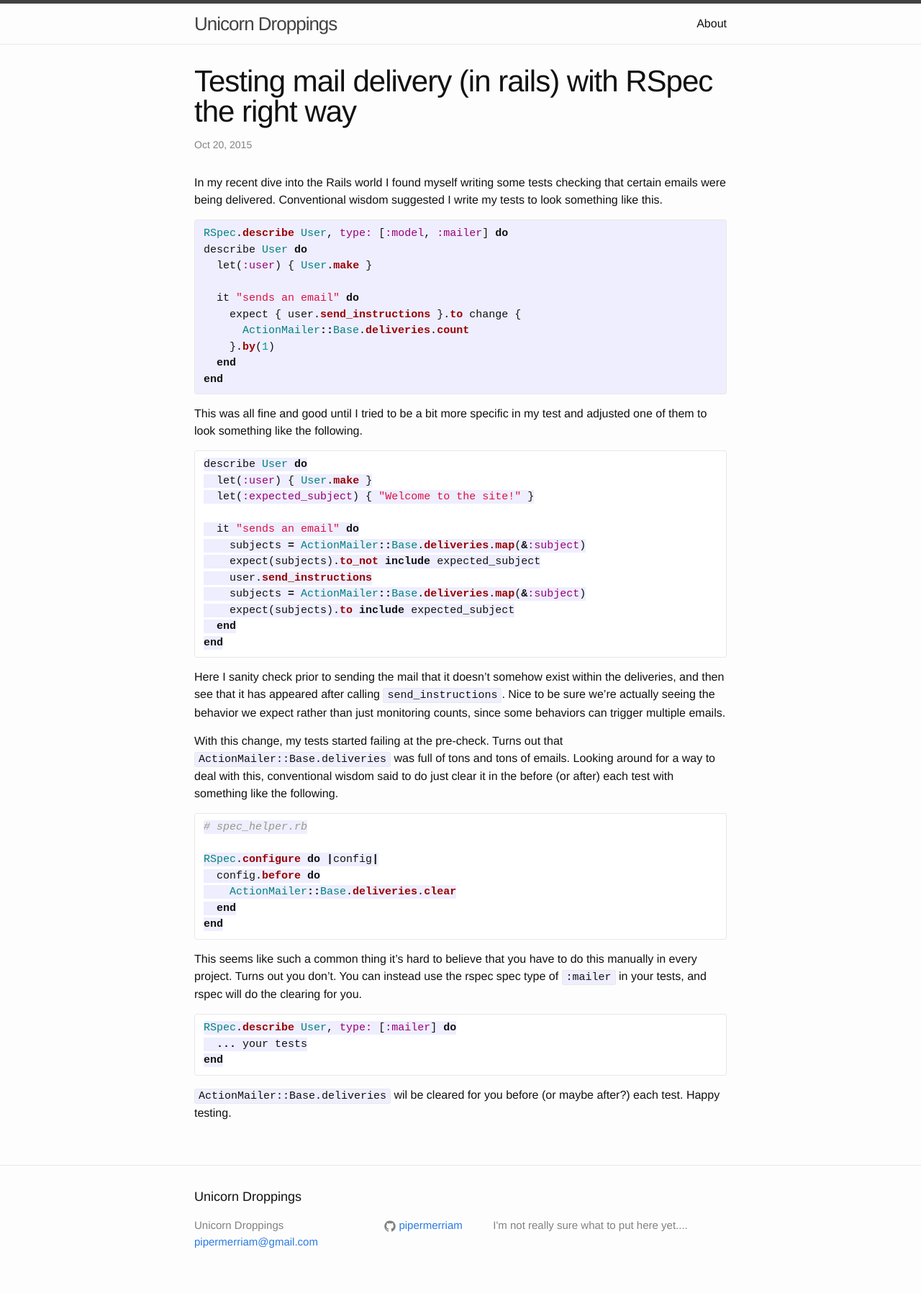
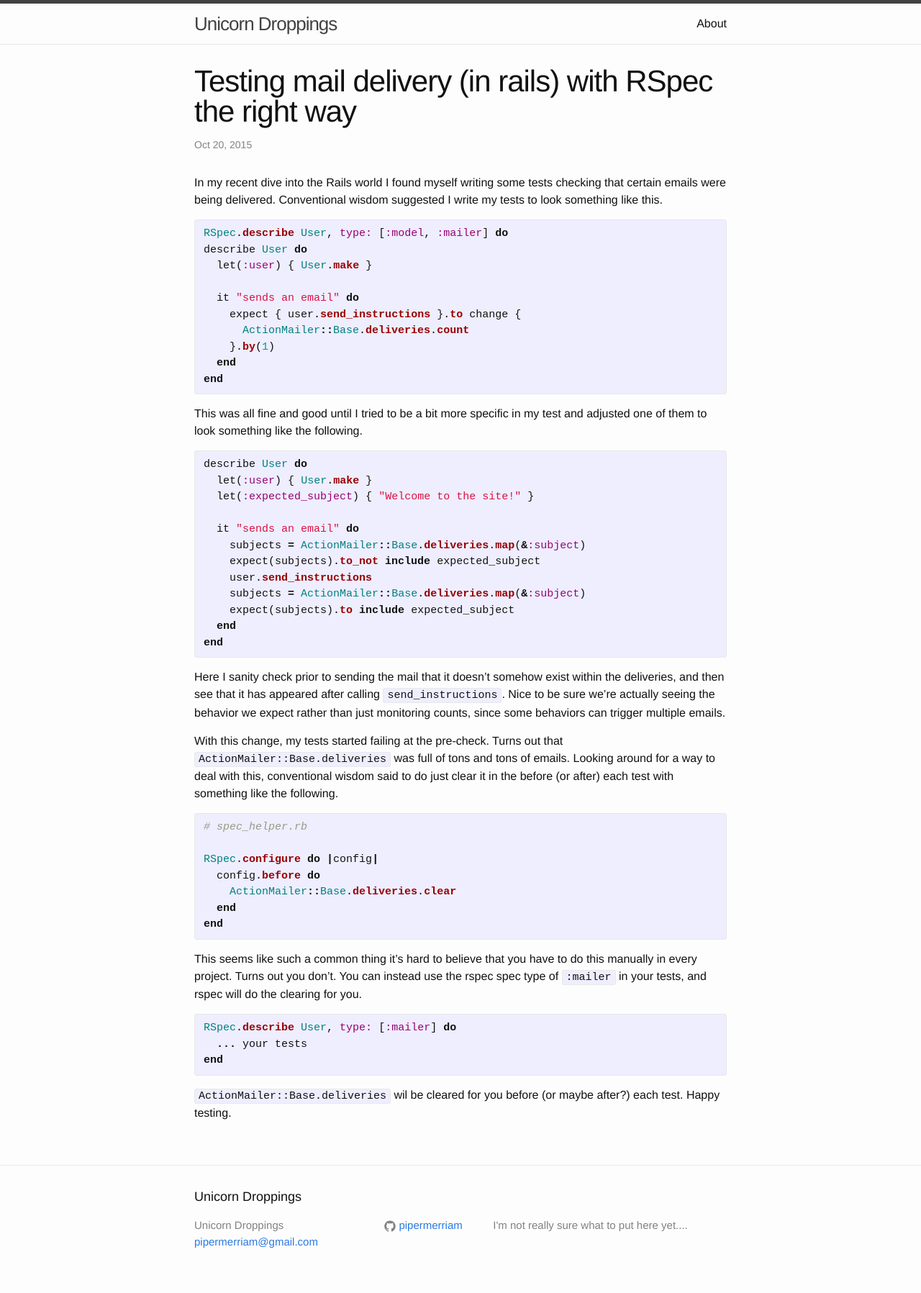
Before and after one commit to pipermerriam/pipermerriam.github.io, a Jekyll site: the page built from _posts/2015-10-20-rspec-mailer-type.markdown, in a window 1280 px wide. Shown: the whole page at 72% size. Built offline with Jekyll 4.4.1, drawn with Linux system fonts in a browser that asks for light colours.

Commit message:
highlighting

````diff
--- a/_posts/2015-10-20-rspec-mailer-type.markdown
+++ b/_posts/2015-10-20-rspec-mailer-type.markdown
@@ -26,7 +26,7 @@ end
 This was all fine and good until I tried to be a bit more specific in my test
 and adjusted one of them to look something like the following.
 
-```ruby
+{% highlight ruby %}
 describe User do
   let(:user) { User.make }
   let(:expected_subject) { "Welcome to the site!" }
@@ -39,7 +39,7 @@ describe User do
     expect(subjects).to include expected_subject
   end
 end
-```
+{% endhighlight %}
 
 Here I sanity check prior to sending the mail that it doesn't somehow exist
 within the deliveries, and then see that it has appeared after calling
@@ -52,7 +52,7 @@ With this change, my tests started failing at the pre-check.  Turns out that
 around for a way to deal with this, conventional wisdom said to do just clear
 it in the before (or after) each test with something like the following.
 
-```ruby
+{% highlight ruby %}
 # spec_helper.rb
 
 RSpec.configure do |config|
@@ -60,7 +60,7 @@ RSpec.configure do |config|
     ActionMailer::Base.deliveries.clear
   end
 end
-```
+{% endhighlight %}
 
 This seems like such a common thing it's hard to believe that you have to do
 this manually in every project.  Turns out you don't.  You can instead use the
@@ -68,11 +68,11 @@ rspec spec type of `:mailer` in your tests, and rspec will do the clearing for
 you.
 
 
-```ruby
+{% highlight ruby %}
 RSpec.describe User, type: [:mailer] do
   ... your tests
 end
-```
+{% endhighlight %}
 
 `ActionMailer::Base.deliveries` wil be cleared for you before (or maybe after?)
 each test.  Happy testing.
````
